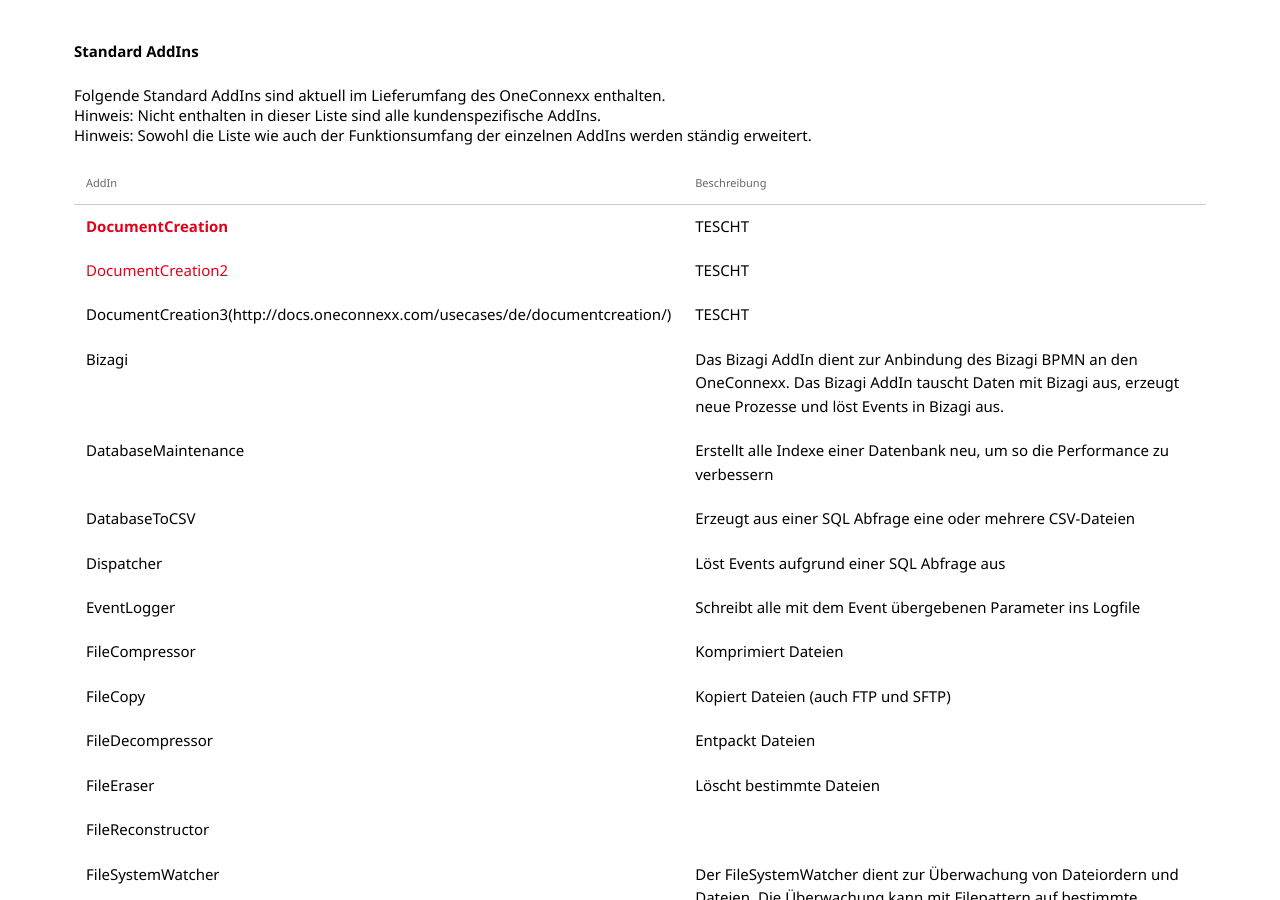
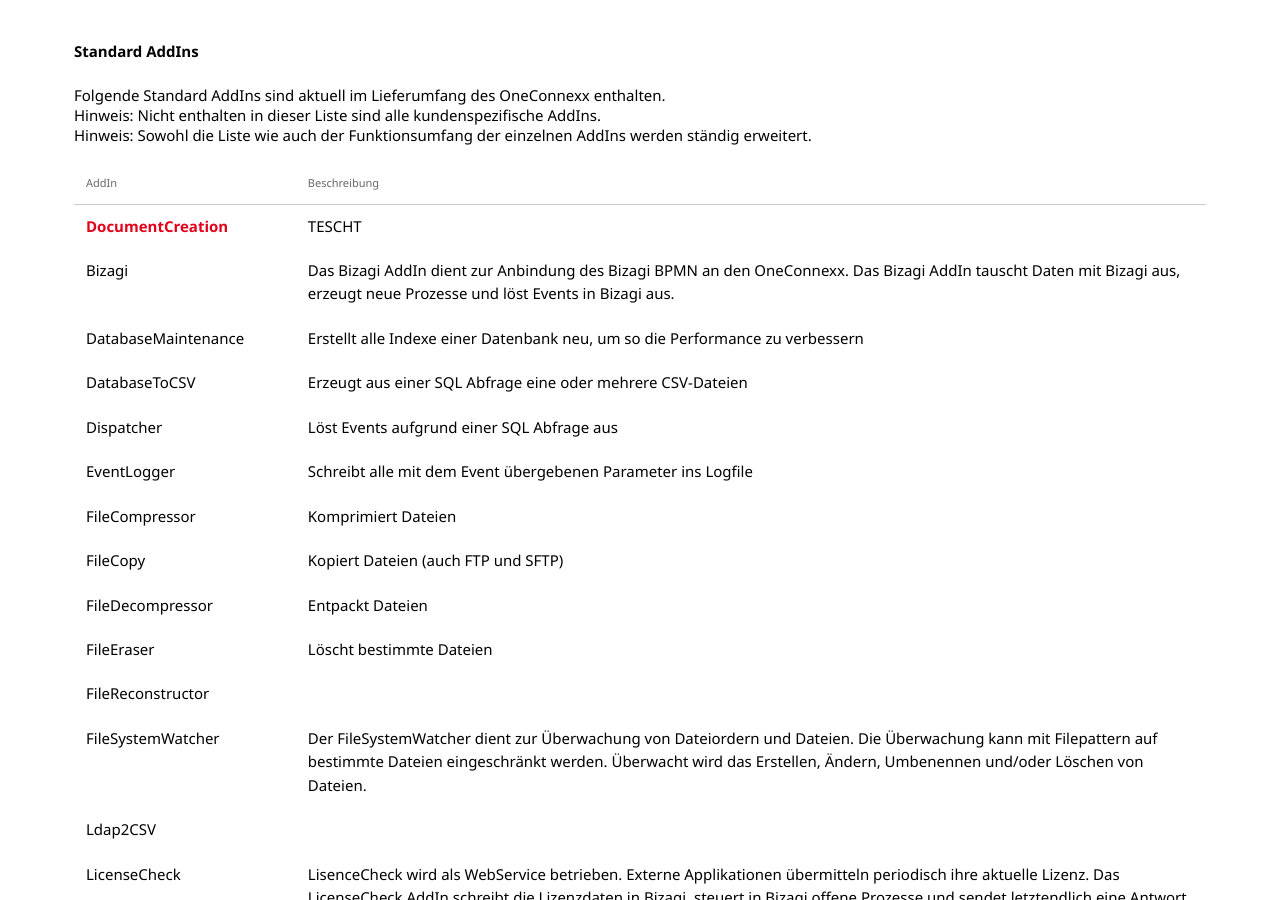
Before and after one commit to primesoft-group/oneconnexx-docs, a Jekyll site: the page built from _pages/addins/de/overview.md, in a window 1280 px wide and 900 px high, scrolled down 547 px. Built offline with Jekyll 4.4.1, drawn with Linux system fonts in a browser that asks for light colours; nearby versions of some CDN libraries; some web fonts are replaced.

Commit message:
Update overview.md

```diff
--- a/_pages/addins/de/overview.md
+++ b/_pages/addins/de/overview.md
@@ -29,8 +29,6 @@
 | AddIn | Beschreibung |
 | --- | --- |
 | [__DocumentCreation__]({{ site.baseurl }}/usecases/de/documentcreation/) | TESCHT |
-| [DocumentCreation2]({{ site.baseurl }}/usecases/de/documentcreation/) | TESCHT |
-| DocumentCreation3({{ site.baseurl }}/usecases/de/documentcreation/) | TESCHT |
 | Bizagi | Das Bizagi AddIn dient zur Anbindung des Bizagi BPMN an den OneConnexx. Das Bizagi AddIn tauscht Daten mit Bizagi aus, erzeugt neue Prozesse und löst Events in Bizagi aus. |
 | DatabaseMaintenance | Erstellt alle Indexe einer Datenbank neu, um so die Performance zu verbessern
 | DatabaseToCSV | Erzeugt aus einer SQL Abfrage eine oder mehrere CSV-Dateien |
```
